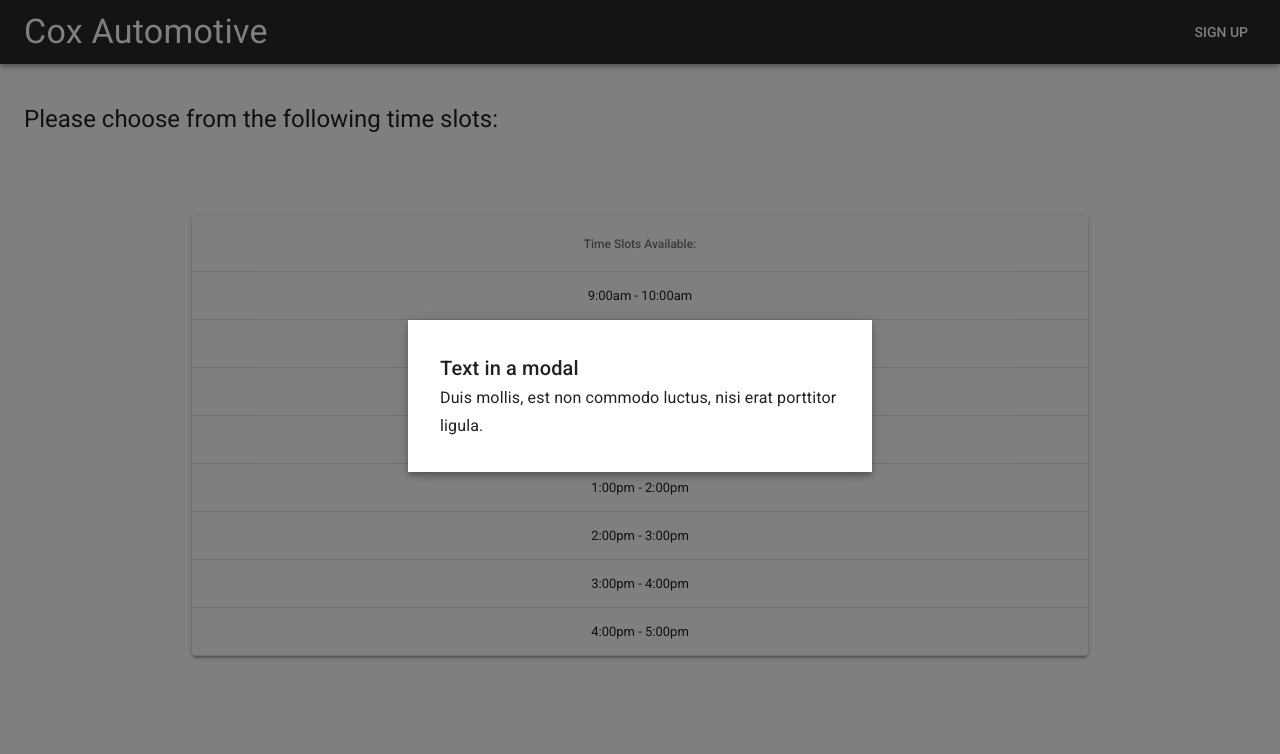
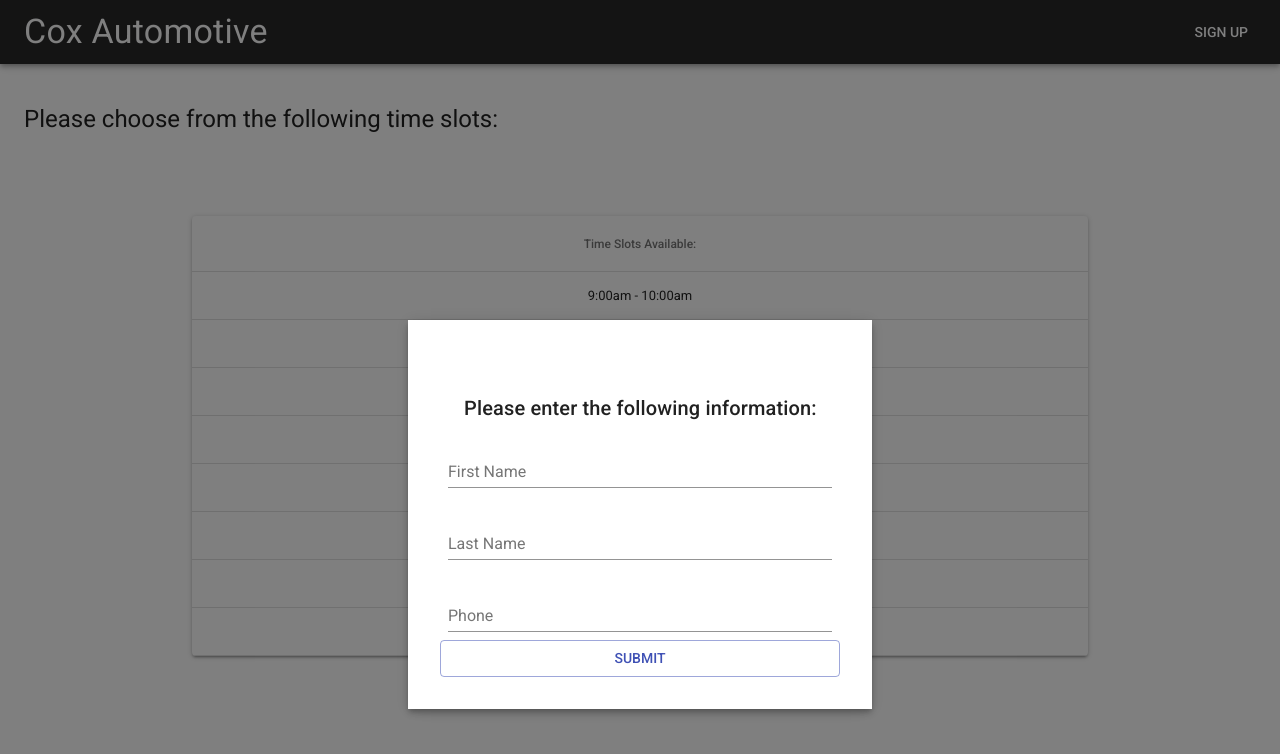
Before and after one commit to JrewGit/cox_auto, a React (Create React App) app: page / in a window 1280 px wide. Both pictures are taken after a click on the element "9:00am - 10:00am". Shown: the top 754 px of the page. Built offline with nearby package versions, Linux system fonts and the light colour scheme.

Commit message:
Added text fields

```diff
--- a/src/components/Test.js
+++ b/src/components/Test.js
@@ -10,6 +10,10 @@
 import Paper from '@material-ui/core/Paper';
 import Typography from '@material-ui/core/Typography';
 import Modal from '@material-ui/core/Modal';
+import Button from '@material-ui/core/Button';
+import FormLabel from '@material-ui/core/FormLabel';
+import TextField from '@material-ui/core/TextField';
+
 
 const styles = theme => ({
     tableTitle: {
@@ -30,7 +34,22 @@
         outline: 'none',
         marginTop: '40vh',
         margin: 'auto'
-    }
+    },
+    container: {
+        display: 'flex',
+        flexWrap: 'wrap',
+    },
+    textField: {
+        marginLeft: theme.spacing.unit,
+        marginRight: theme.spacing.unit,
+        width: '100%',
+    },
+    dense: {
+        marginTop: 19,
+    },
+    menu: {
+        width: 200,
+    },
 });
 
 class Test extends Component {
@@ -39,7 +58,10 @@
         super()
         this.state = {
             data: timeData,
-            open: false
+            open: false,
+            firstName: "",
+            lastName: "",
+            phoneNumber: ""
         }
         // this.clickHandler = this.clickHandler.bind(this)
     }
@@ -49,16 +71,40 @@
     // }
 
     handleOpen = (id) => {
-        this.setState({ open: true });
+        this.setState({ open: true, });
+        // console.log(id)
     };
 
-    handleClose = () => {
+    handleClose = (id) => {
         this.setState({ open: false });
+        // console.log("closed")
     };
+
+    handleChange = name => event => {
+        this.setState({ [name]: event.target.value });
+    };
+
+    submitHandle = (id) => {
+        console.log(id);
+        // this.setState(prevState => {
+        //     const updatedData = prevState.data.map(times => {
+        //         if (times.id === id) {
+        //             times.submitted = true;
+        //         } return times;
+        //     })
+
+        //     return {
+        //         data: updatedData
+        //     }
+        // })
+    }
 
     render() {
 
         const { classes } = this.props;
+        const submittedStyle = {
+            backgroundColor: "red"
+        }
 
         return (
             <div>
@@ -74,8 +120,8 @@
                         </TableHead>
                         <TableBody>
                             {this.state.data.map(times => (
-                                <TableRow key={times.id} onClick={() => this.handleOpen(times.id)} hover>
-                                    <TableCell component="th" scope="row" align="center">{times.time}</TableCell>
+                                <TableRow key={times.id} onClick={() => this.handleOpen(times.id)} hover style={{cursor: "pointer"}}>
+                                    <TableCell component="th" scope="row" align="center" style={times.submitted ? submittedStyle : null}>{times.time}</TableCell>
                                 </TableRow>
                             ))}
                         </TableBody>
@@ -88,13 +134,41 @@
                     onClose={this.handleClose}
                 >
                     <div className={classes.modalStyle}>
-                        <Typography variant="h6" id="modal-title">
-                            Text in a modal
-                        </Typography>
-                        <Typography variant="subtitle1" id="simple-modal-description">
-                            Duis mollis, est non commodo luctus, nisi erat porttitor ligula.
-                        </Typography>
-                        {/* <SimpleModalWrapped /> */}
+                        <form className={classes.container} noValidate autoComplete="off">
+                            <Typography variant="h6" className={classes.tableTitle}>
+                                Please enter the following information:
+                            </Typography>
+                            <TextField
+                                id="standard-name"
+                                label="First Name"
+                                className={classes.textField}
+                                value={this.state.firstName}
+                                onChange={this.handleChange('firstName')}
+                                margin="normal"
+                                // name="firstName"
+                            />
+                            <TextField
+                                id="standard-name"
+                                label="Last Name"
+                                className={classes.textField}
+                                value={this.state.lastName}
+                                onChange={this.handleChange('lastName')}
+                                margin="normal"
+                                // name="lastName"
+                            />
+                            <TextField
+                                id="standard-name"
+                                label="Phone"
+                                className={classes.textField}
+                                value={this.state.phone}
+                                onChange={this.handleChange('phoneNumber')}
+                                margin="normal"
+                                // name="phone"
+                            />
+                            <Button variant="outlined" color="primary" fullWidth={true} onClick={() => this.submitHandle(this.state.data)}>
+                                Submit
+                            </Button>
+                        </form>
                     </div>
                 </Modal>
             </div>
```
